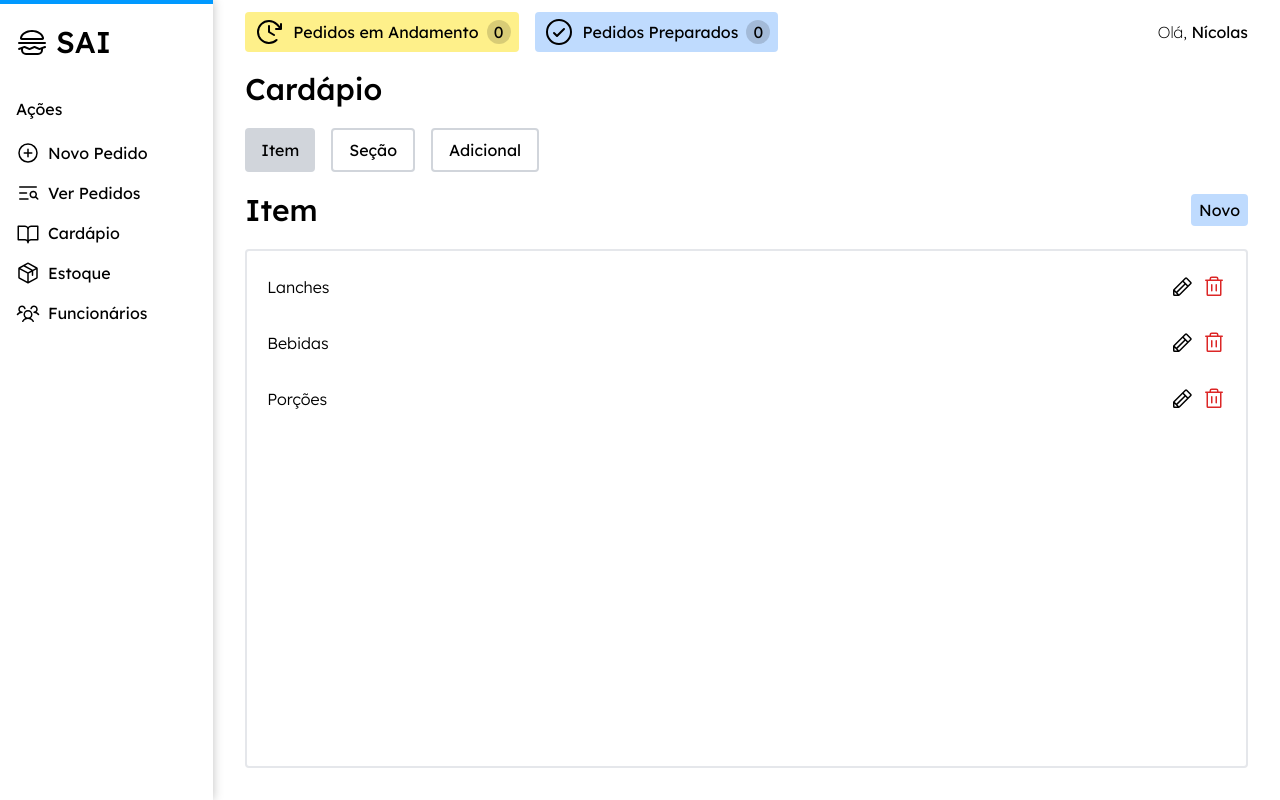
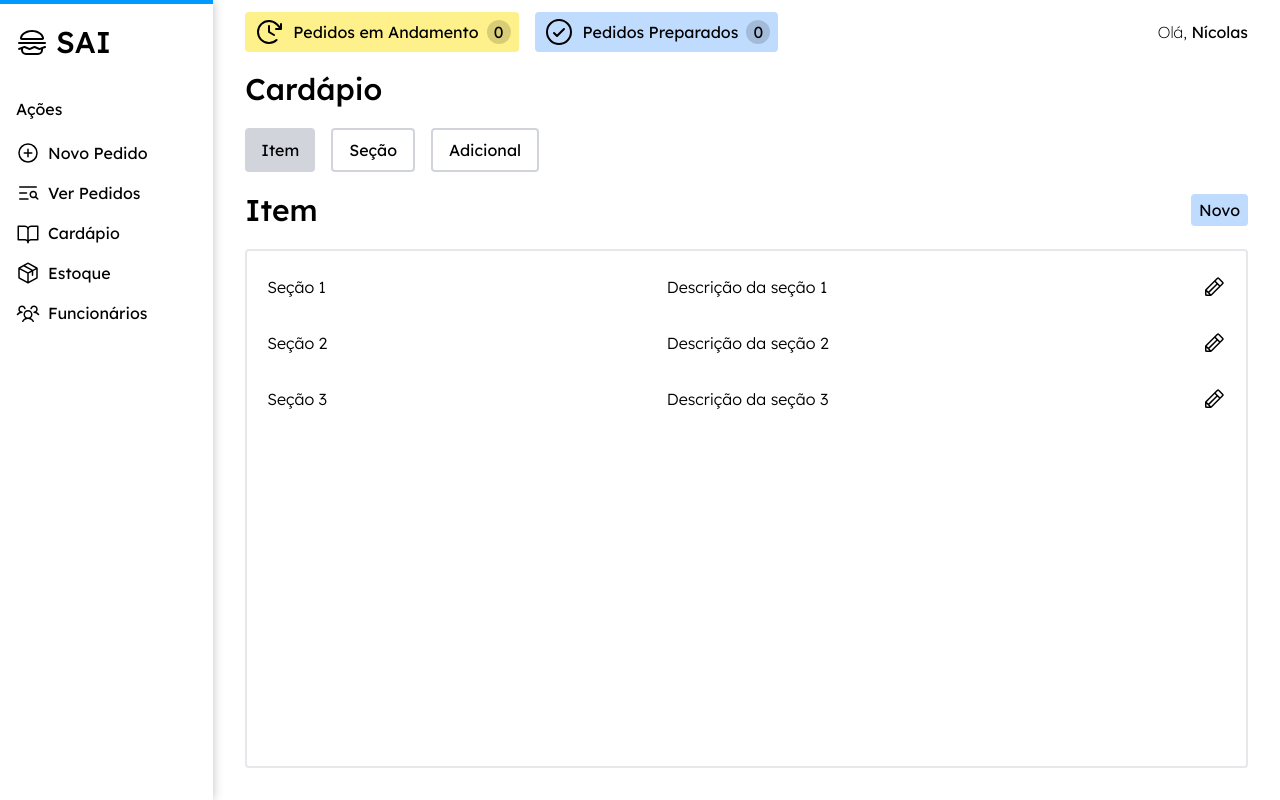
Before and after one commit to Hudson-H/CONSTRUCAO_DE_SOFTWARE__SAI, a React (Create React App) app in the folder frontend/: page /cardapio in a window 1280 px wide. Built offline with nearby package versions, Linux system fonts and the light colour scheme.

Commit message:
data table added

```diff
--- a/frontend/src/components/organisms/AuthRoot/AuthRoot.tsx
+++ b/frontend/src/components/organisms/AuthRoot/AuthRoot.tsx
@@ -1,6 +1,6 @@
 import { ReactNode } from "react";
 import { Outlet } from "react-router-dom";
-import { Sidebar } from "../Sidebar/Sidebar";
+import { Sidebar } from "../../atoms/Sidebar/Sidebar";
 import { Header } from "../Header/Header";
 import { SAILogo } from "../../molecules/SAILogo/SAILogo";
 
--- /dev/null
+++ b/frontend/src/components/organisms/DataTable/DataTable.tsx
@@ -0,0 +1,88 @@
+import { Pencil, Trash } from "@phosphor-icons/react"
+import { Label } from "../../atoms/Label/Label"
+import { SpanSize, SpanSizeType } from "../../../utils/style/SpanSize"
+import { MouseEvent, MouseEventHandler, ReactNode } from "react"
+
+type DataTableProps = {
+  descriptor: DataTableDescriptor[];
+  data: Record<string, string | number | Date>[];
+  className?: string;
+}
+
+type DataTableRowProps = {
+  descriptor: DataTableDescriptor[];
+  data: Record<string, string | number | Date>;
+}
+
+export type DataTableDescriptor = {
+  title: string;
+  type: "text" | "number" | "date" | "action";
+  key?: string;
+  size: SpanSizeType;
+
+  action?: (event: MouseEvent) => void;
+  icon?: ReactNode;
+}
+
+function DataTableRow({
+  descriptor,
+  data
+}: DataTableRowProps) {
+  return (
+    <div className="w-full grid grid-cols-12 items-center py-4">
+      {descriptor.map((item) => {
+        if (item.type === "action") {
+          return (
+            <div
+              key={item.title}
+              className={`inline-flex justify-end gap-2 ${item.size}`}
+              >
+              <div className="cursor-pointer" onClick={(ev) => {if (item.action) item.action(ev)}}>
+                {item.icon}
+              </div>
+            </div>
+          )
+        }
+
+        if (item.key === undefined) {
+          throw new Error(
+            "DataTableRow: atributo 'key' deve ser fornecido para itens que não são action"
+          )
+        }
+
+        const value = data[item.key].toString();
+
+        return (
+          <Label
+            key={item.title}
+            className={SpanSize[item.size]} light
+          >
+            {value}
+          </Label>
+        )
+      })}
+    </div>
+  )
+}
+
+export function DataTable({
+  descriptor,
+  data,
+  className
+}: DataTableProps) {
+  return (
+    <div
+      className={`
+        w-full h-full px-5 py-2
+        border-2 rounded
+        ${className}
+      `}
+    >
+      {/* <DataTableRow descriptor={descriptor} data={data[0]} /> */}
+
+      {data.map((row, index) => (
+        <DataTableRow key={index} descriptor={descriptor} data={row} />
+      ))}
+    </div>
+  )
+}
--- a/frontend/src/components/organisms/Root/Root.tsx
+++ b/frontend/src/components/organisms/Root/Root.tsx
@@ -1,6 +1,6 @@
 import { ReactNode } from "react";
 import { Link, Outlet } from "react-router-dom";
-import { Sidebar } from "../Sidebar/Sidebar";
+import { Sidebar } from "../../atoms/Sidebar/Sidebar";
 import { Header } from "../Header/Header";
 import { PlusCircle, ListMagnifyingGlass, BookOpen, Package, UsersThree } from "@phosphor-icons/react";
 import { Label } from "../../atoms/Label/Label";
@@ -22,7 +22,9 @@ type SidebarButtonProps = {
 }
 
 function SidebarButton({ label, icon, linkTo }: SidebarButtonProps) {
-  return <Link to={linkTo} color="transparent" className="
+  return <Link
+    key={label}
+    to={linkTo} color="transparent" className="
     py-2 px-0 rounded justify-start items-center gap-2 inline-flex overflow-hidden
     hover:brightness-95
     transition
--- /dev/null
+++ b/frontend/src/utils/style/SpanSize.ts
@@ -0,0 +1,16 @@
+export const SpanSize = {
+  [1]: "col-span-1",
+  [2]: "col-span-2",
+  [3]: "col-span-3",
+  [4]: "col-span-4",
+  [5]: "col-span-5",
+  [6]: "col-span-6",
+  [7]: "col-span-7",
+  [8]: "col-span-8",
+  [9]: "col-span-9",
+  [10]: "col-span-10",
+  [11]: "col-span-11",
+  [12]: "col-span-12"
+}
+
+export type SpanSizeType = keyof typeof SpanSize
--- a/frontend/src/views/cardapio/Cardapio.tsx
+++ b/frontend/src/views/cardapio/Cardapio.tsx
@@ -3,8 +3,21 @@ import Button from "../../components/atoms/Button/Button";
 import { Label } from "../../components/atoms/Label/Label";
 import { Title } from "../../components/atoms/Title/Title";
 import { useState } from "react";
+import { DataTable, DataTableDescriptor } from "../../components/organisms/DataTable/DataTable";
 
 const categories = ["Item", "Seção", "Adicional"] as const;
+
+const sectionDescriptor: DataTableDescriptor[] = [
+  { title: "Nome", type: "text", size: 5, key: "nome" },
+  { title: "Descrição", type: "text", size: 6, key: "descricao" },
+  {
+    title: "Ações",
+    type: "action",
+    size: 1,
+    icon: <Pencil size={24} />,
+    action: () => { console.log("Edit") }
+  }
+]
 
 export function Cardapio() {
   const [category, setCategory] = useState<"Item" | "Seção" | "Adicional">(
@@ -18,6 +31,7 @@ export function Cardapio() {
       <div className="flex flex-row gap-4">
         {categories.map(value =>
           <Button
+            key={value}
             className="px-4 py-2"
             outline={category !== value}
             color={category === value ? "gray" : "white"}
@@ -37,42 +51,25 @@ export function Cardapio() {
         </Button>
       </div>
 
-      <div
-        className="
-      w-full h-full px-5 py-2
-      border-2 rounded
-    "
-      >
-        <div className="w-full grid grid-cols-12 items-center py-4">
-          <Label className="col-span-11" light>
-            Lanches
-          </Label>
-          <div className="inline-flex justify-end gap-2 col-span-1">
-            <Pencil className="cursor-pointer" size={24} />
-            <Trash className="cursor-pointer text-red-600" size={24} />
-          </div>
-        </div>
-
-        <div className="w-full grid grid-cols-12 items-center py-4">
-          <Label className="col-span-11" light>
-            Bebidas
-          </Label>
-          <div className="inline-flex justify-end gap-2 col-span-1">
-            <Pencil className="cursor-pointer" size={24} />
-            <Trash className="cursor-pointer text-red-600" size={24} />
-          </div>
-        </div>
-
-        <div className="w-full grid grid-cols-12 items-center py-4">
-          <Label className="col-span-11" light>
-            Porções
-          </Label>
-          <div className="inline-flex justify-end gap-2 col-span-1">
-            <Pencil className="cursor-pointer" size={24} />
-            <Trash className="cursor-pointer text-red-600" size={24} />
-          </div>
-        </div>
-      </div>
+      <DataTable
+        descriptor={sectionDescriptor}
+        data={
+          [
+            {
+              nome: "Seção 1",
+              descricao: "Descrição da seção 1"
+            },
+            {
+              nome: "Seção 2",
+              descricao: "Descrição da seção 2"
+            },
+            {
+              nome: "Seção 3",
+              descricao: "Descrição da seção 3"
+            }
+          ]
+        }
+      ></DataTable>
     </div>
   );
 }
--- a/frontend/src/views/login/Login.tsx
+++ b/frontend/src/views/login/Login.tsx
@@ -1,7 +1,7 @@
 import { ChangeEvent, useContext, useState } from "react";
 import Input from "../../components/atoms/Input/Input";
 import { SAILogo } from "../../components/molecules/SAILogo/SAILogo";
-import { Sidebar } from "../../components/organisms/Sidebar/Sidebar";
+import { Sidebar } from "../../components/atoms/Sidebar/Sidebar";
 import { FormField } from "../../components/molecules/FormField/FormField";
 import { Label } from "../../components/atoms/Label/Label";
 import Button from "../../components/atoms/Button/Button";
```
Also changed, not shown: frontend/src/components/atoms/Sidebar/Sidebar.tsx (renamed from frontend/src/components/organisms/Sidebar/Sidebar.tsx, +1 -6 lines).
